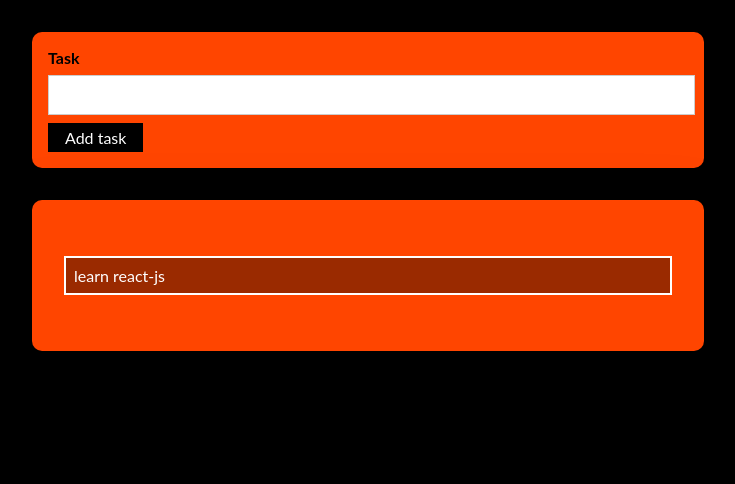
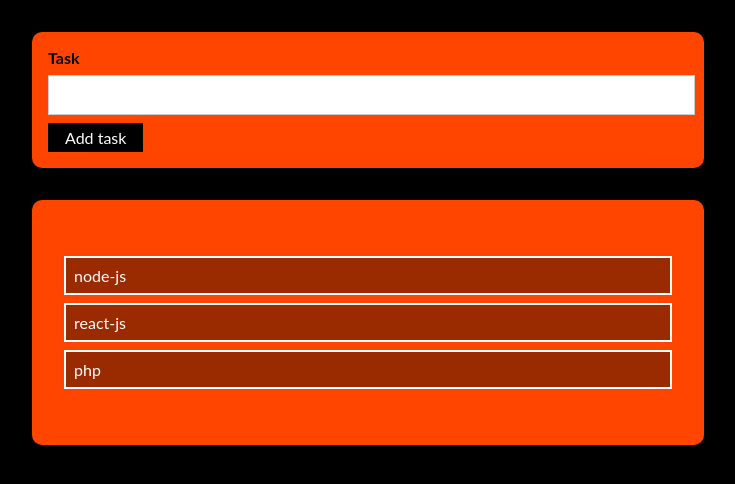
Before and after one commit to MwauStephen/To-do-list, a React (Create React App) app: page / in a window 1280 px wide. Shown: the top 484 px of the page, without its empty margins (272-1007 px from the left). Built offline with nearby package versions, Linux system fonts and the light colour scheme.

Commit message:
mapped through the item passed as props

```diff
--- a/src/Components/Todo.js
+++ b/src/Components/Todo.js
@@ -3,13 +3,15 @@ import TodoItem from "./TodoItem";
 import Card from "../UI/Card";
 import styles from "./Todo.module.css";
 
-const Todo = () => {
+const Todo = (props) => {
   //   const items = ["Node-js", "php", "react-js"];
 
   return (
     <Card className={styles.task}>
       <ul>
-        <TodoItem text="learn react-js" />
+        {props.items.map((item) => {
+          return <TodoItem text={item} />;
+        })}
       </ul>
     </Card>
   );
```
